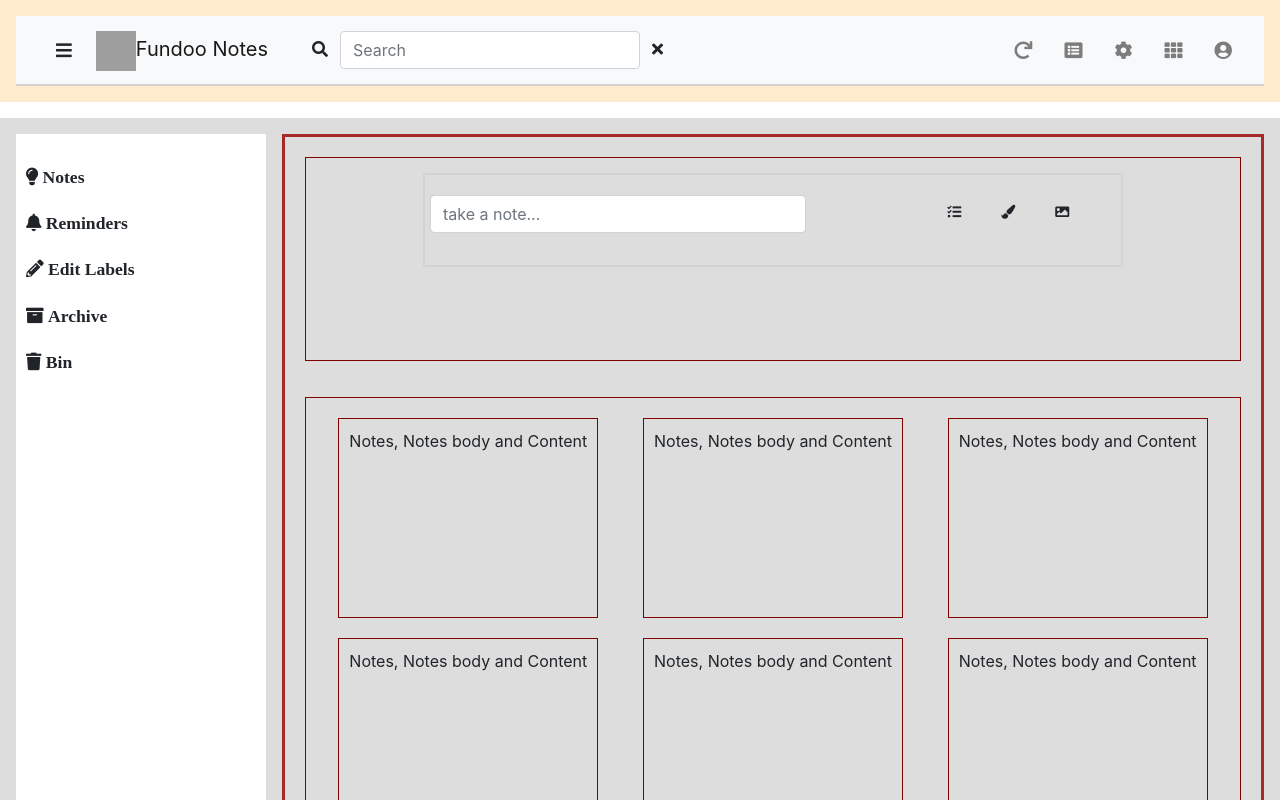
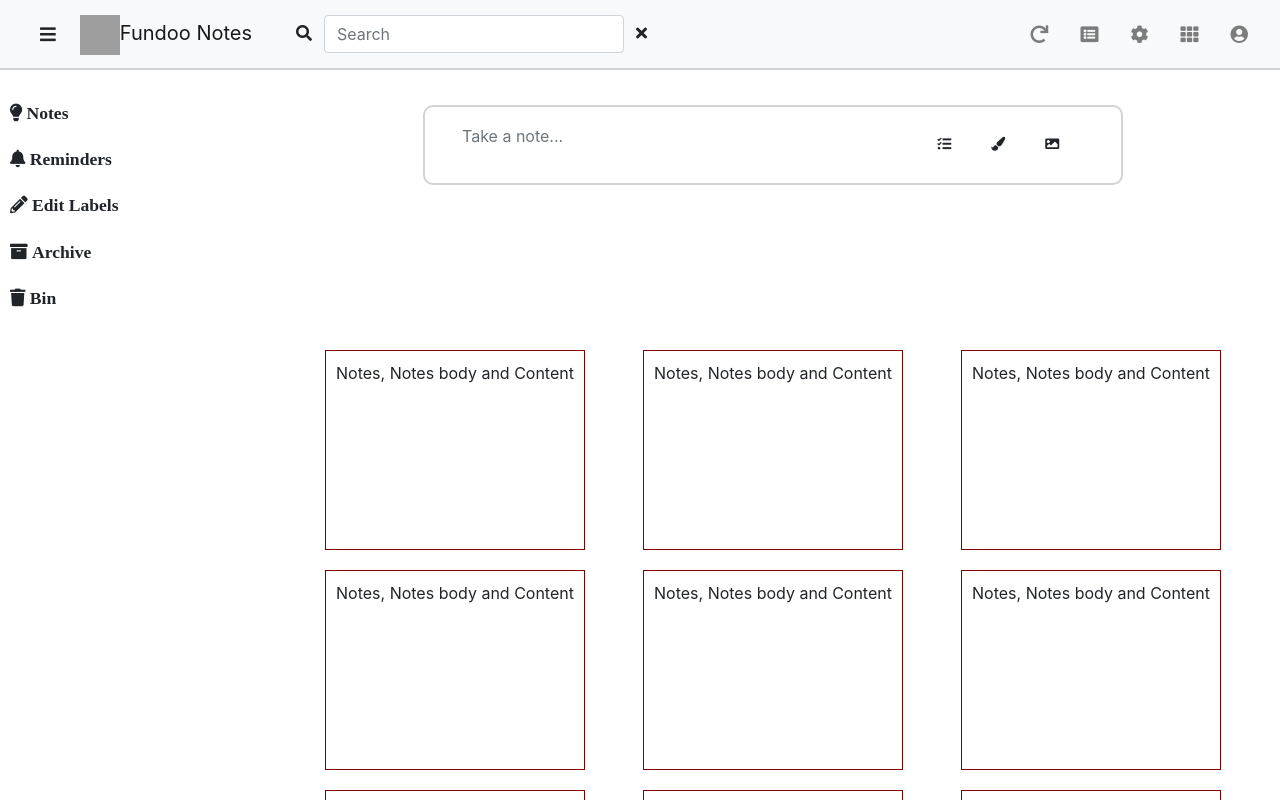
Before and after one commit to Loaki07/FundooNotesFrontEnd-React, a React (Create React App) app: page /dashboard in a window 1280 px wide. Shown: the top 800 px of the page. Built offline with nearby package versions, Linux system fonts and the light colour scheme; grey boxes are pictures that could not be loaded.

Commit message:
feat: Create Note UI and backend integration

```diff
--- a/src/components/CreateNoteForm.jsx
+++ b/src/components/CreateNoteForm.jsx
@@ -16,9 +16,9 @@ const initialValues =  {
 }
 
 const validationSchema = Yup.object().shape({
-  noteTitle: Yup.string()
-                .min(3, 'Minimum 3 characters required!')
-                .required(),
+  noteTitle: Yup.string(),
+                // .min(3, 'Minimum 3 characters required!')
+                // .required(),
   noteBody: Yup.string(),
 })
 
@@ -39,6 +39,9 @@ function CreateNoteForm(props) {
 
   const handleFormSubmit = async (values) => {
     try {
+      if (state.noteTitle === "") {
+        return setState({ ...state, isFormOpen: false })
+      }
       const createNoteObject = {
         title: state.noteTitle,
         description: state.noteBody
@@ -50,9 +53,7 @@ function CreateNoteForm(props) {
         toast.success('Note Created Successfully !', {position: toast.POSITION.TOP_CENTER});
         values.noteTitle = "";
         values.noteBody = "";
-        setState({ ...state, noteTitle: "",
-                             noteBody: "",
-                             isFormOpen: false })
+        setState({ ...state, isFormOpen: false })
       }
     } catch (error) {
       toast.error(error.message, {position: toast.POSITION.TOP_CENTER});
@@ -76,7 +77,7 @@ function CreateNoteForm(props) {
                 <div className="form-group col-10">
                     <Field
                       type="text"
-                      className="form-control"
+                      className="form-control create-note-field-control"
                       name="noteTitle"
                       value={values.noteTitle}
                       onInput={handleChange}
@@ -94,22 +95,23 @@ function CreateNoteForm(props) {
                 <div className="clearfix"></div>
               </div>
             }
-            <div className="row">
-              <div className="from-group create-note-rows col">
+            <div className="row create-note-rows">
+              <div className="col">
                 <Field
                     type="text"
-                    className="form-control col-10"
+                    className="form-control col-10
+                    create-note-field-control"
                     name="noteBody"
                     value={values.noteBody}
                     onInput={handleChange}
                     onChange={handleFormChange}
                     onClick={toggleForm}
-                    placeholder="take a note..."
+                    placeholder="Take a note..."
                   ></Field>
               </div>
               { !state.isFormOpen &&
                 <>
-                  <div className="form-group col-4">
+                  <div className="col-4">
                   <i className="fas fa-tasks btn btn-circle btn-sm form-fields"></i>
                   <i className="fas fa-paint-brush btn btn-circle btn-sm form-fields"></i>
                   <i className="fas fa-image btn btn-circle btn-sm form-fields"></i>
@@ -121,8 +123,9 @@ function CreateNoteForm(props) {
 
 
             { state.isFormOpen &&
-              <div className="create-note-rows">
-                <div className="form-group float-left">
+              <div className="create-note-rows row align-items-start justify-content-between">
+                {/* <div className="col"> */}
+                  <div className="form-group col-10 text-left">
 
                       <i className="far fa-bell btn btn-circle btn-sm"></i>
 
@@ -148,14 +151,16 @@ function CreateNoteForm(props) {
                       <i className="fas fa-redo btn btn-circle btn-sm"></i>
 
                   </div>
-                <div className="form-group float-right">
+                  <div className="form-group col-2">
                     <button
                       type="submit"
                       onClick={handleSubmit}
                       className="btn btn-secondary "
                     >Close
                     </button>
+                  {/* </div> */}
                 </div>
+
               </div>
             }
             </Form>
--- a/src/styles/createNote.scss
+++ b/src/styles/createNote.scss
@@ -5,14 +5,23 @@
   padding: 10px;
   min-width: 700px;
   border: 2px solid $card-border-color;
+  border-radius: 10px;
 }
 
 .create-note-rows {
-  margin: 5px;
-  padding: 5px;
+  margin: 0px;
+  padding: 0px;
+  padding-bottom: 2px;
 }
 
 .form-fields {
   margin: 10px;
   padding: 10px;
 }
+
+.create-note-field-control,
+.create-note-field-control:focus {
+  outline: none;
+  border: none;
+  box-shadow: none;
+}
--- a/src/styles/dashboard.scss
+++ b/src/styles/dashboard.scss
@@ -11,16 +11,17 @@
 .dashboard-grid-container {
   display: grid;
   grid-template-rows: 1fr;
-  grid-gap: 1em;
+  justify-content: stretch;
+  // grid-gap: 1em;
 }
 
 .dashboard-grid-container > div {
-  background: #ddd;
-  padding: 1em;
+  // background: #ddd;
+  // padding: 1em;
 }
 
 .dashboard-grid-container > div:nth-child(odd) {
-  background: blanchedalmond;
+  // background: blanchedalmond;
 }
 
 .dashboard-grid-container .dashboard-body-container {
@@ -35,7 +36,7 @@
   grid-template-rows: 1fr 10fr;
   grid-gap: 1em;
   padding: 10px;
-  border: 3px solid brown;
+  // border: 3px solid brown;
 }
 
 .create-note-form {
@@ -45,7 +46,7 @@
 .db-disp-notes-cont {
   display: flex;
   flex-wrap: wrap;
-  border: 2px solid black;
+  // border: 2px solid black;
   justify-content: space-around;
   align-items: flex-start;
   max-width: 100%;
@@ -57,10 +58,11 @@
 .note-boxes {
   padding: 10px;
   margin: 10px;
-  border: 1px solid maroon;
+  // border: 1px solid maroon;
 }
 
 .note-boxes {
   min-width: 100px;
   min-height: 200px;
+  border: 1px solid maroon;
 }
```
Lines whose indentation alone changed are shown as unchanged.
